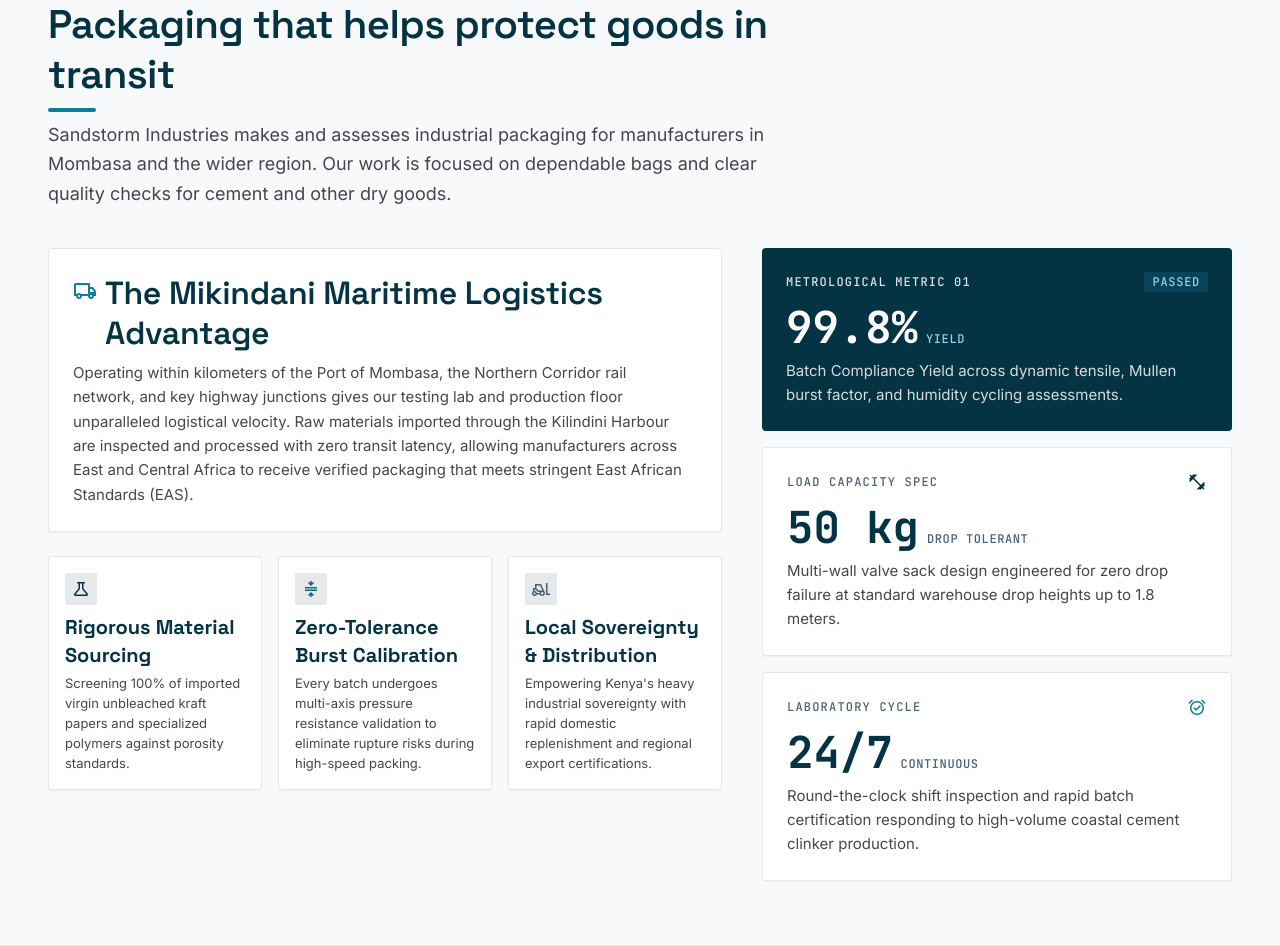
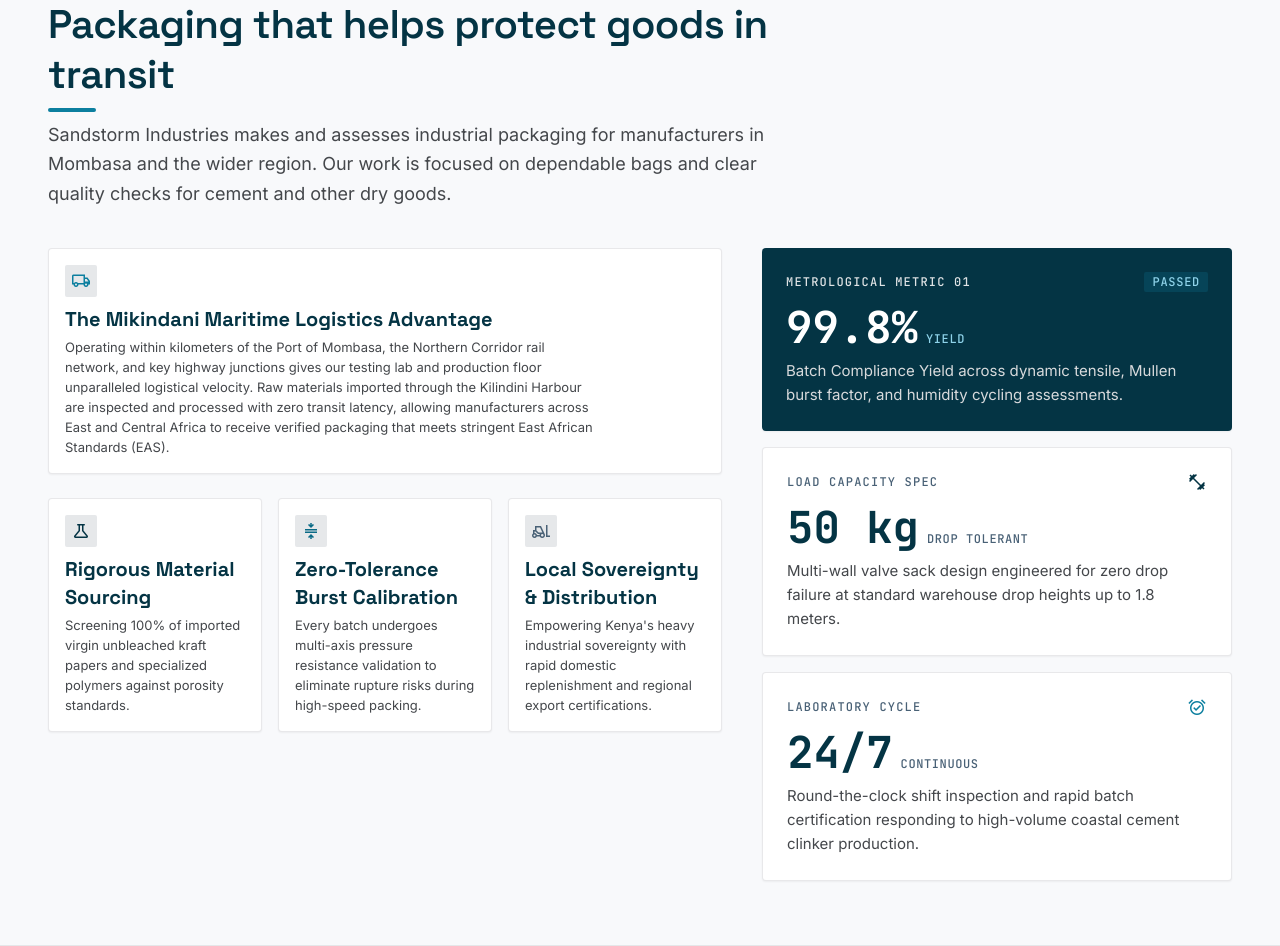
Before and after one commit to J-J6/sand-storm, a Laravel app: page /about in a window 1280 px wide. Shown: the part 176-1122 px from the top of the page. Run offline with Laravel 12, Linux system fonts and the light colour scheme; style sheets or scripts are compiled from the project's sources.

Commit message:
About page: match the logistics card to the cards below it
Co-Authored-By: Claude Opus 5.5 <noreply@anthropic.com>

```diff
--- a/resources/views/pages/about.blade.php
+++ b/resources/views/pages/about.blade.php
@@ -16,12 +16,12 @@
 
         <div class="grid grid-cols-1 lg:grid-cols-12 gap-space-lg lg:gap-space-xl items-start">
             <div class="lg:col-span-7 flex flex-col gap-space-lg">
-                <div class="p-space-lg bg-surface-container-lowest rounded-lg border border-outline-variant/40 shadow-sm">
-                    <h2 class="font-headline-lg text-headline-xl-mobile text-primary sm:text-headline-lg mb-space-sm flex items-start gap-space-sm">
-                        <span class="material-symbols-outlined mt-1.5 shrink-0 text-on-tertiary-container">local_shipping</span>
-                        The Mikindani Maritime Logistics Advantage
-                    </h2>
-                    <p class="max-w-[65ch] font-body-md text-body-md text-on-surface-variant leading-relaxed">
+                <div class="p-space-md bg-surface-container-lowest rounded-lg border border-outline-variant/40 shadow-sm flex flex-col gap-space-xs">
+                    <div class="w-8 h-8 rounded bg-surface-container-high flex items-center justify-center text-on-tertiary-container mb-space-xs">
+                        <span class="material-symbols-outlined text-[20px]">local_shipping</span>
+                    </div>
+                    <h2 class="font-headline-sm text-headline-sm font-bold text-primary">The Mikindani Maritime Logistics Advantage</h2>
+                    <p class="max-w-[65ch] font-body-sm text-body-sm text-on-surface-variant">
                         Operating within kilometers of the Port of Mombasa, the Northern Corridor rail network, and key highway junctions gives our testing lab and production floor unparalleled logistical velocity. Raw materials imported through the Kilindini Harbour are inspected and processed with zero transit latency, allowing manufacturers across East and Central Africa to receive verified packaging that meets stringent East African Standards (EAS).
                     </p>
                 </div>
```
